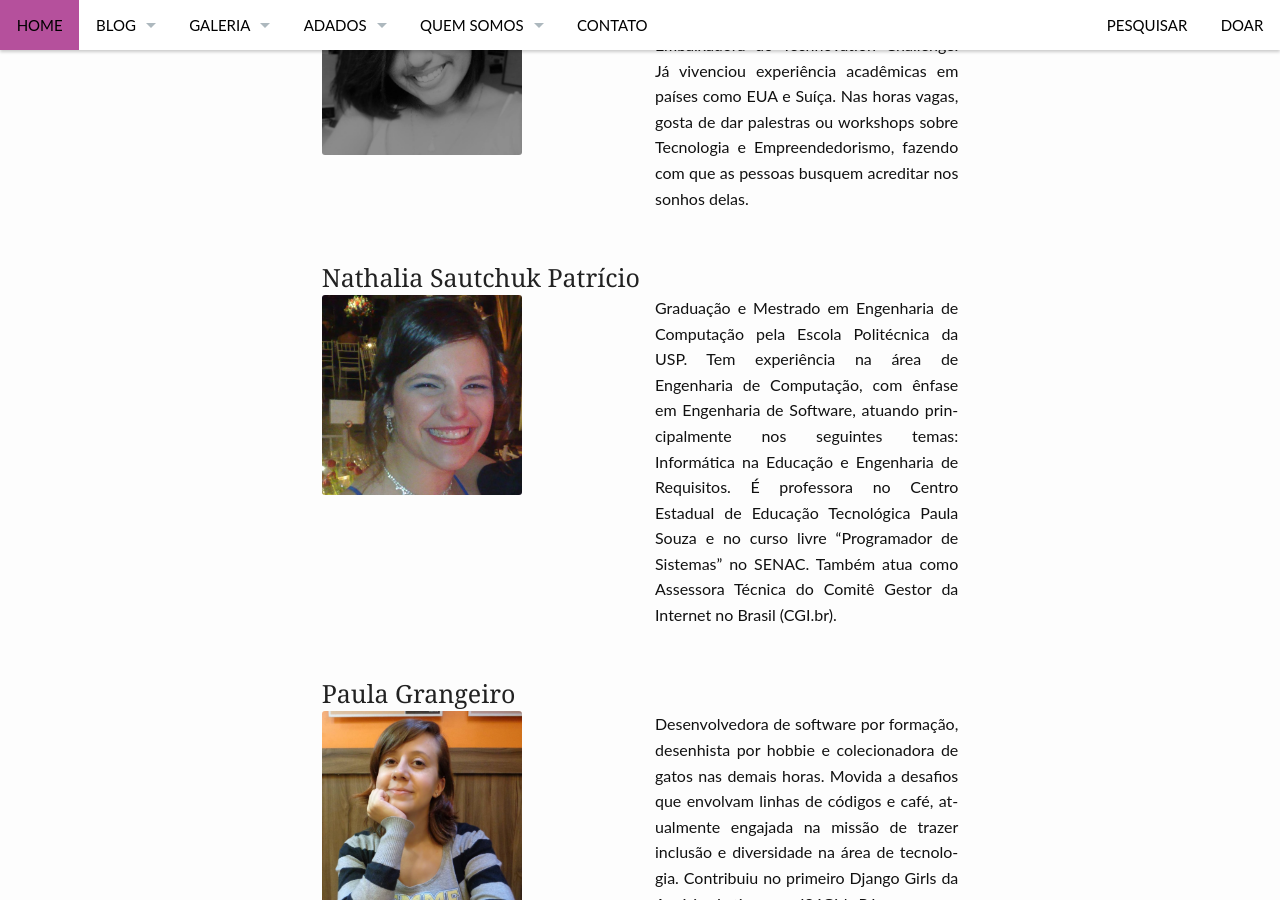
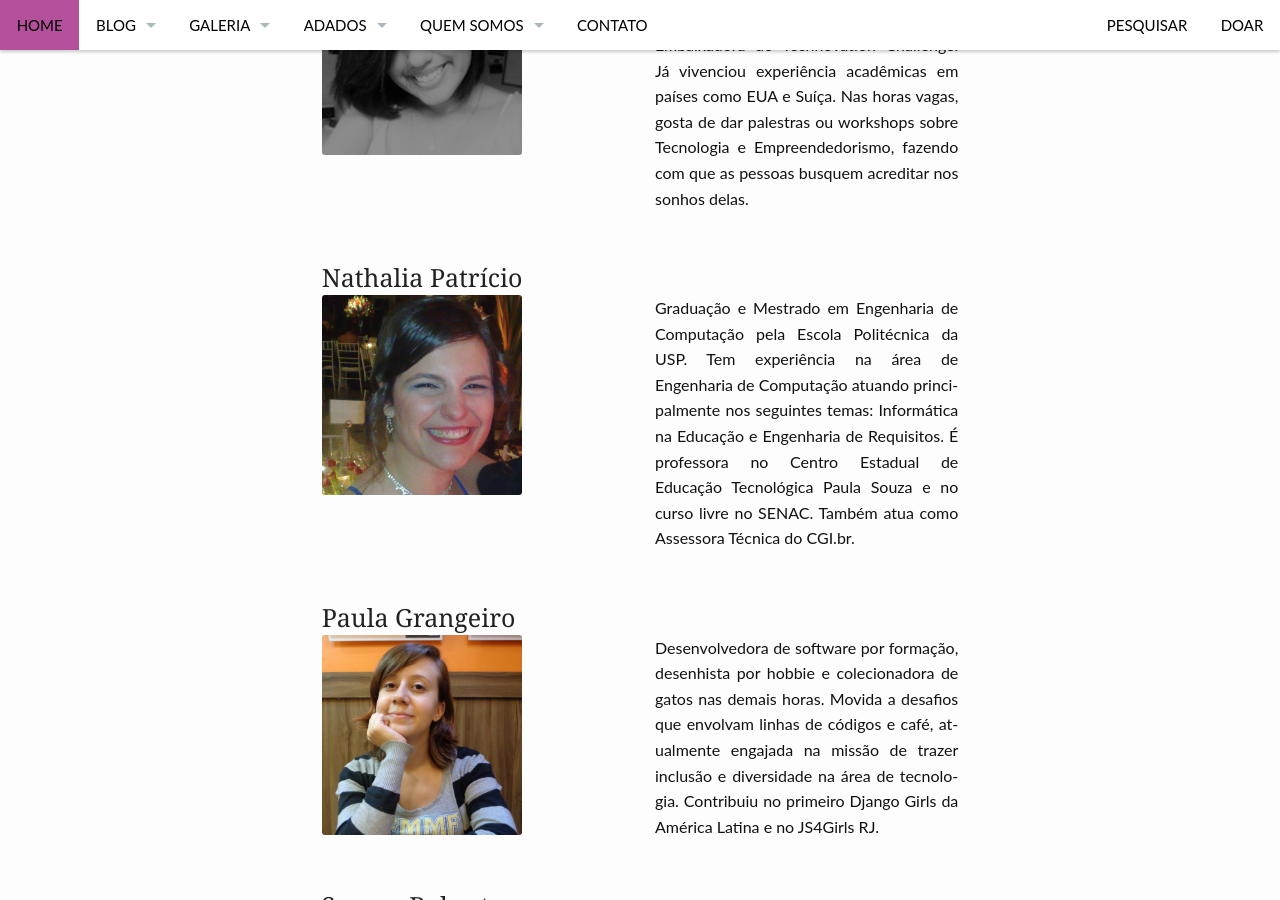
Before and after one commit to inspiradanacomputacao/inspiradanacomputacao.github.io, a Jekyll site: the page built from pages/colaboradores.md, in a window 1280 px wide and 900 px high, scrolled down 1333 px. Built offline with Jekyll 4.4.1, drawn with Linux system fonts in a browser that asks for light colours.

Commit message:
atualizando perfil de nathalia

```diff
--- a/pages/colaboradores.md
+++ b/pages/colaboradores.md
@@ -68,7 +68,7 @@ header:
 <div class="show-for-large-up">
     <div class="row">
         <div class="small-12 columns">
-            <h3>Nathalia Sautchuk Patrício</h3>
+            <h3>Nathalia Patrício</h3>
         </div><!-- /.small-12.columns -->
     </div>
   <div class="row">
@@ -77,7 +77,7 @@ header:
       </div>
     <div class="large-6 columns">
         <p align="justify">
-          Graduação e Mestrado em Engenharia de Computação pela Escola Politécnica da USP. Tem experiência na área de Engenharia de Computação, com ênfase em Engenharia de Software, atuando principalmente nos seguintes temas: Informática na Educação e Engenharia de Requisitos. É professora no Centro Estadual de Educação Tecnológica Paula Souza e no curso livre “Programador de Sistemas” no SENAC. Também atua como Assessora Técnica do Comitê Gestor da Internet no Brasil (CGI.br).
+          Graduação e Mestrado em Engenharia de Computação pela Escola Politécnica da USP. Tem experiência na área de Engenharia de Computação atuando principalmente nos seguintes temas: Informática na Educação e Engenharia de Requisitos. É professora no Centro Estadual de Educação Tecnológica Paula Souza e no curso livre no SENAC. Também atua como Assessora Técnica do CGI.br.
         </p>
     </div>
   </div>
```
